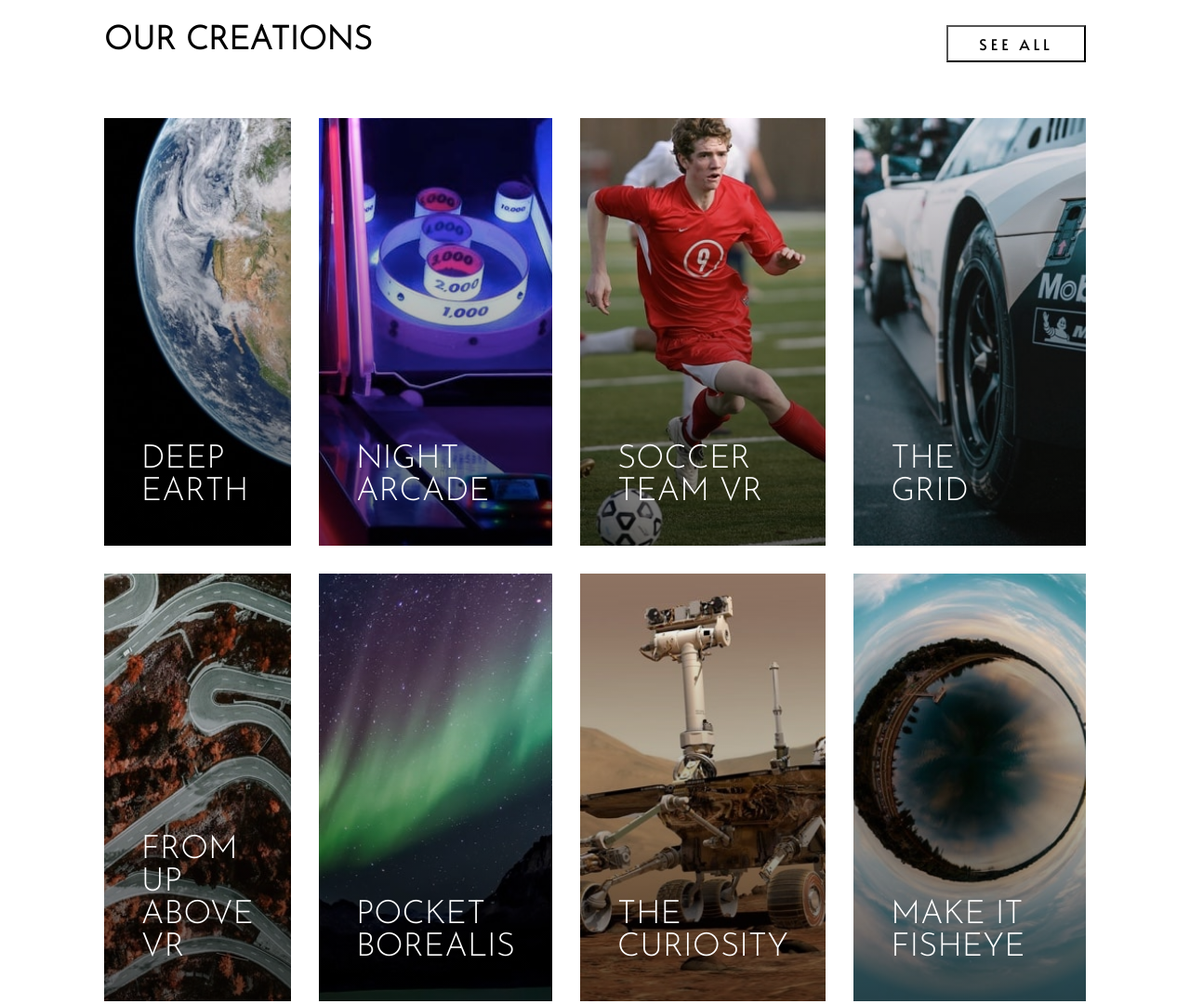
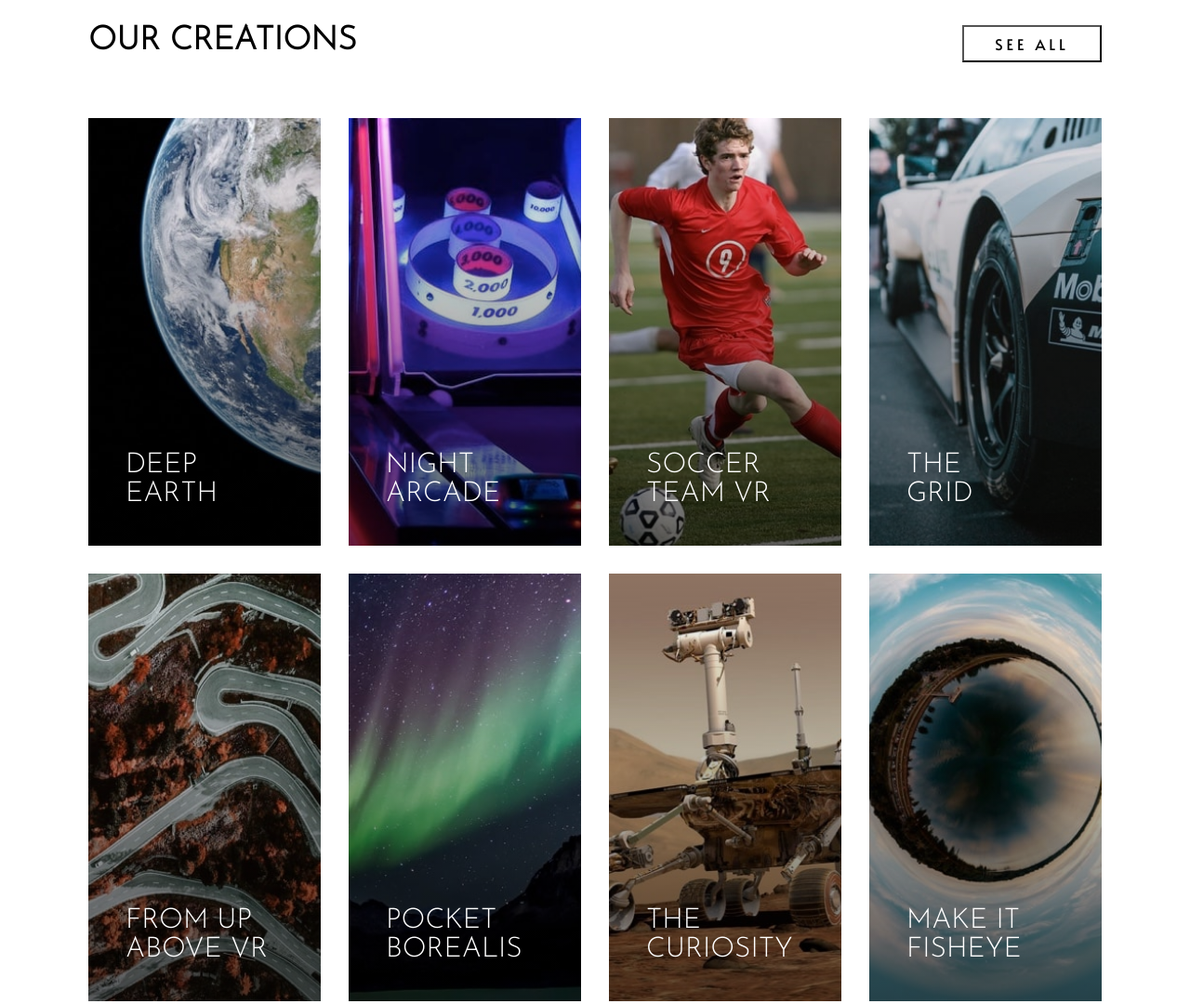
Before and after one commit to DevJesus-debug/VR-Landing-Page, a plain HTML site: page loopstudios-landing-page-main/index.html in a window 1280 px wide. Shown: the part 1163-2243 px from the top of the page at 93% size. Drawn offline with Linux system fonts and the light colour scheme.

Commit message:
fixed it

```diff
--- a/loopstudios-landing-page-main/style.css
+++ b/loopstudios-landing-page-main/style.css
@@ -477,7 +477,7 @@ footer .attribution a{
         "img5 img6 img7 img8"
         ;
         place-content: center;
-        grid-template-columns: 1fr 1fr 1fr 1fr;
+        grid-template-columns: 250px 250px 250px 250px;
         grid-template-rows: 70px 460px 460px;
 
 
@@ -488,7 +488,7 @@ footer .attribution a{
         width: 100%;
         text-align:initial;
         font-family: var(--main-text);
-        font-size: 30px;
+        font-size: 25px;
     }
 
     .grid-section button{
@@ -508,7 +508,7 @@ footer .attribution a{
     .grid-section .img-card p{
         justify-content:initial;
         padding: 40px;
-        font-size: 35px;
+        font-size: 30px;
         background: linear-gradient(to top, rgba(0, 0, 0, 0.602),rgba(255, 255, 255, 0));
     }
 
```
